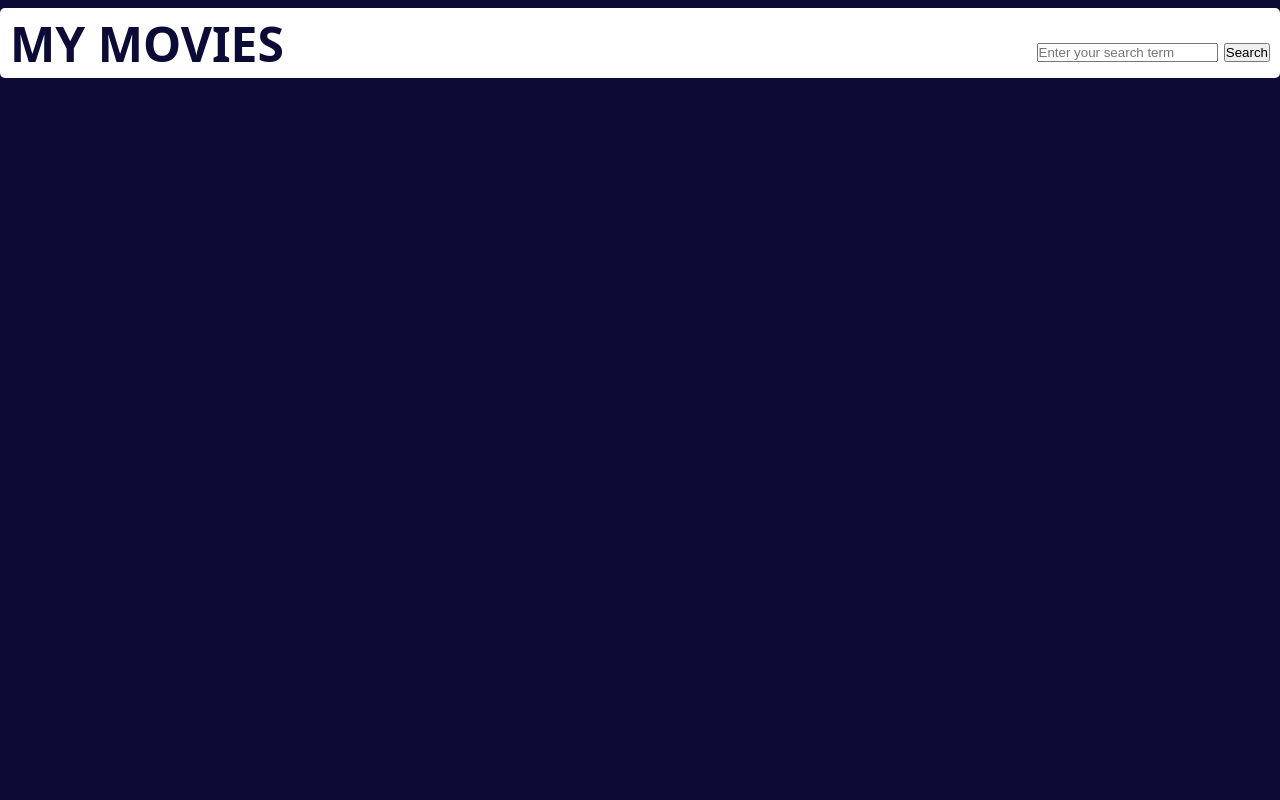
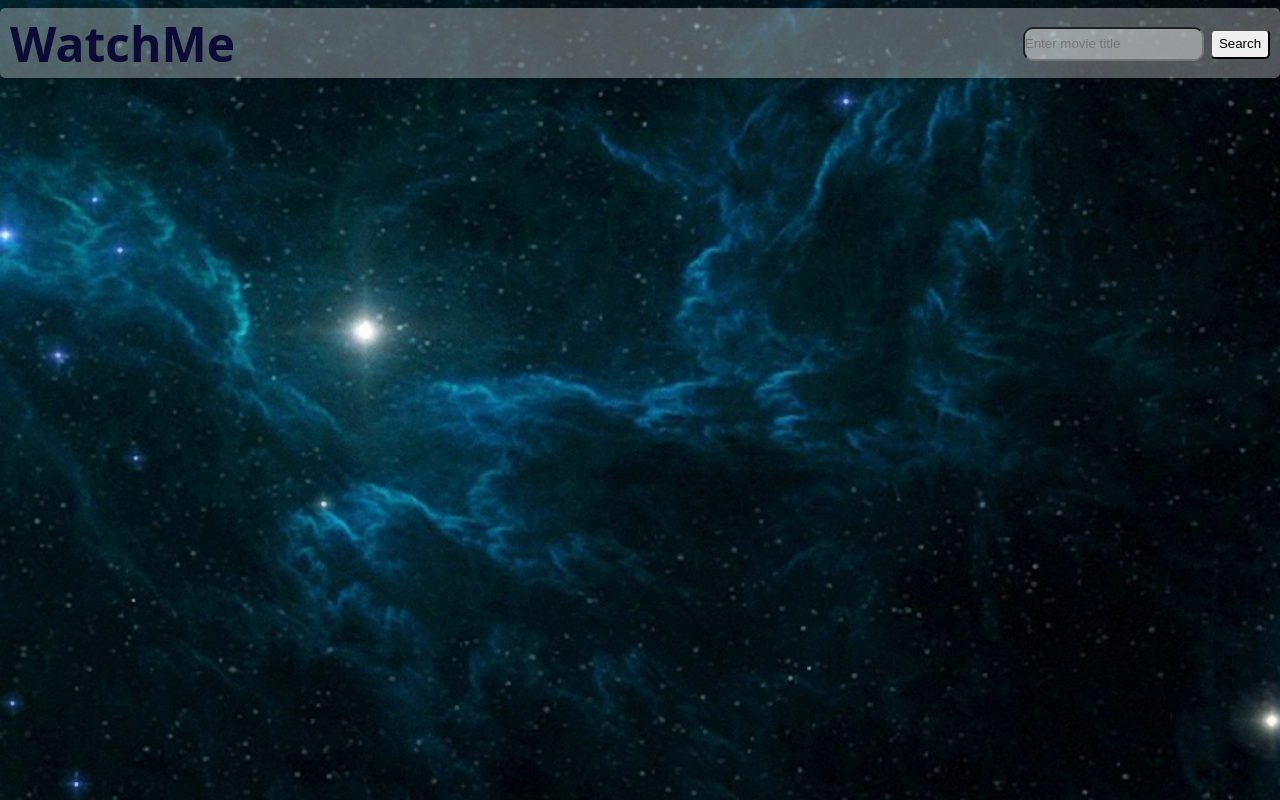
Before and after one commit to me10die/WebSys-final, a plain HTML site: page index.html in a window 1280 px wide. Drawn offline with Linux system fonts and the light colour scheme; no server answers.

Commit message:
added background image

```diff
--- a/index.html
+++ b/index.html
@@ -9,11 +9,11 @@
 </head>
 <body>
     <header class="header">
-        <h1>MY MOVIES</h1>
+        <h1>WatchMe</h1>
         <div class="search">
             <form id="myForm">
-                <input type="text" id="search"  placeholder="Enter your search term">
-                <button type="submit">Search</button>
+                <input style="height: 30px; border-radius: 10px; background-color: rgba(255, 255, 255, 0.411);" type="text" id="search"  placeholder="Enter movie title">
+                <button style="height: 30px; width: 60px; border-radius: 5px;" type="submit">Search</button>
             </form>
         </div>
         </div>
--- a/index.js
+++ b/index.js
@@ -80,4 +80,5 @@ const movieDetails = async (id)=>{
     `
 }
 
+
 getMovies()
--- a/style.css
+++ b/style.css
@@ -4,7 +4,10 @@
 }
 
 body {
-    background-color: rgb(11, 11, 54);
+    background-image: url("bg2.jpg");
+    background-size: cover;
+    background-position: center;
+    background-repeat: no-repeat;
     font-family: system-ui, -apple-system, BlinkMacSystemFont, 'Segoe UI', Roboto, Oxygen, Ubuntu, Cantarell, 'Open Sans', 'Helvetica Neue', sans-serif;
 }
 
@@ -16,7 +19,7 @@ body {
     align-items: center;
     border-radius: 5px;
     padding: 10px;
-    background-color: white;
+    background-color: rgba(255, 255, 255, 0.315);
     height: 50px;
     margin-top: 0.5rem;
     width: 1,000px;
@@ -35,6 +38,7 @@ body {
 
 .search {
     margin-top: 0.5rem;
+    height: 50px;
 }
 
 .movies {
@@ -42,13 +46,14 @@ body {
     grid-template-columns: repeat(auto-fill, minmax(250px,1fr));
     width: 100%;
     gap: 20px;
-    margin-top: 1rem;
-    font-size: 10px;
+    margin-top: 2rem;
+    font-size: 8px;
     text-align: center;
 }
 
 .movies img {
-    width: 100%;
+    width: 200px;
+    border-radius: 5px;
 }
 
 #container {
```
Also changed, not shown: bg2.jpg (added).
